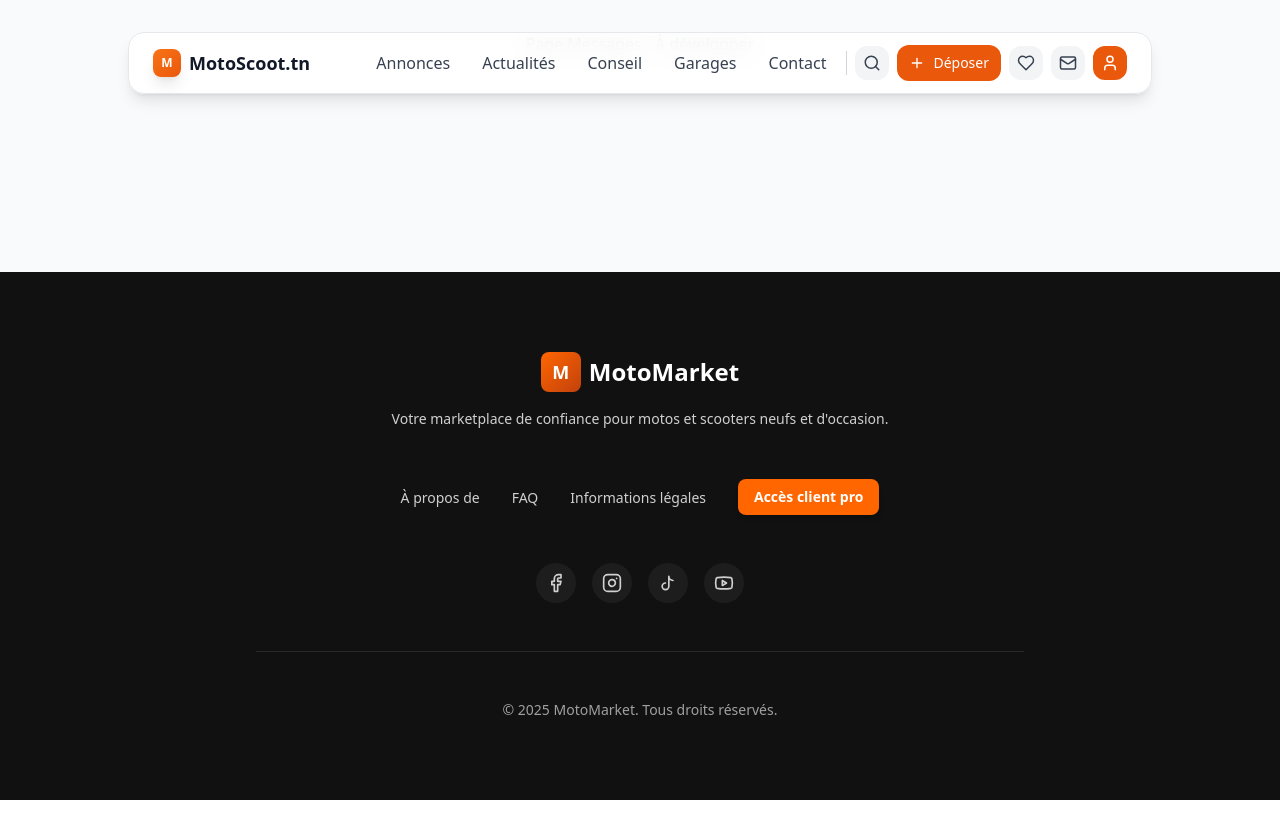
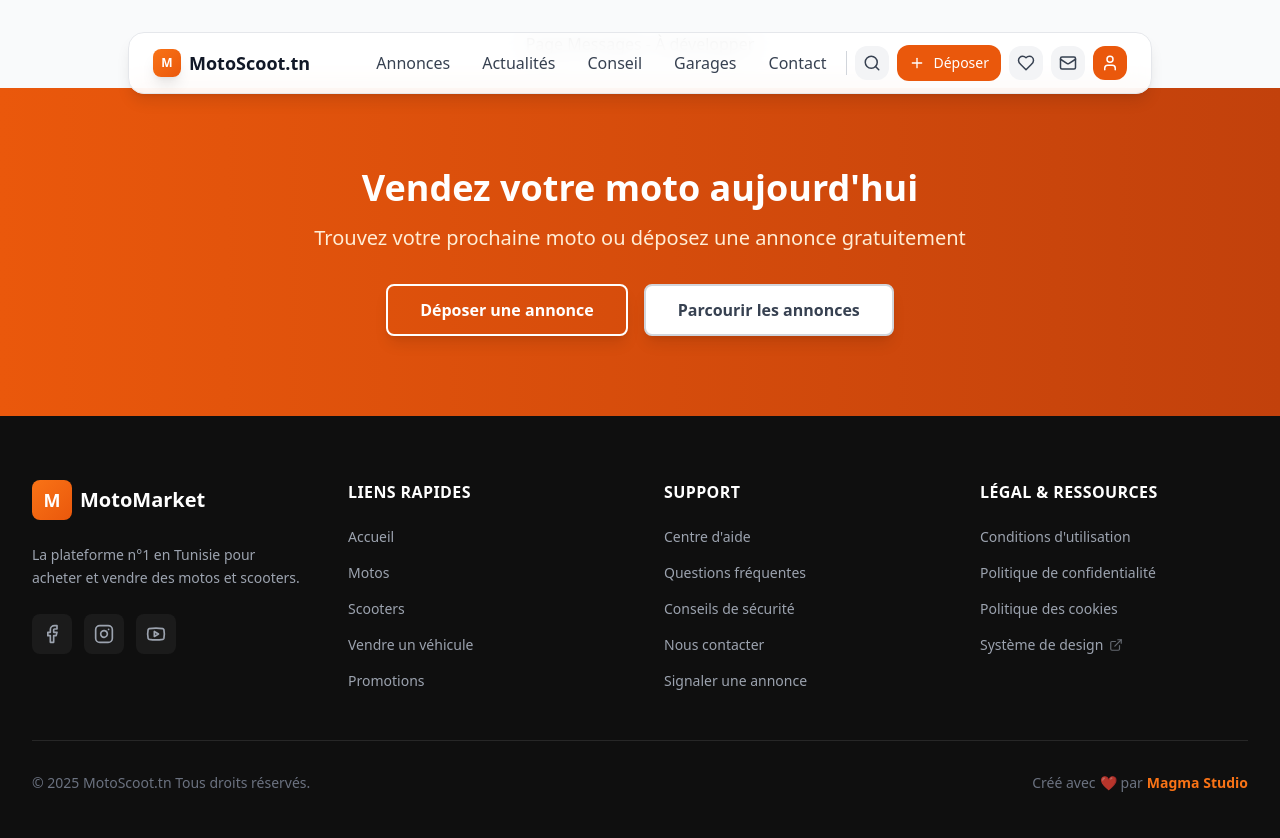
Before and after one commit to Mahdux/MotoScoot, a React (Vite) app: page /messages in a window 1280 px wide. Shown: the top 838 px of the page. Before the commit the page ends 800 px from the top, so only its background shows below. Built offline with nearby package versions, Linux system fonts and the light colour scheme.

Commit message:
Updated Footer.tsx

```diff
--- a/src/components/layout/Footer.tsx
+++ b/src/components/layout/Footer.tsx
@@ -1,30 +1,31 @@
 import React from 'react';
 import { Link } from 'react-router-dom';
-import { Facebook, Instagram, Youtube } from 'lucide-react';
-
-const TikTokIcon = ({ size, className }: { size: number; className: string }) => (
-  <svg
-    width={size}
-    height={size}
-    viewBox="0 0 24 24"
-    fill="none"
-    stroke="currentColor"
-    strokeWidth="2"
-    strokeLinecap="round"
-    strokeLinejoin="round"
-    className={className}
-  >
-    <path d="M9 12a4 4 0 1 0 4 4V4a5 5 0 0 0 5 5" />
-  </svg>
-);
+import { Facebook, Instagram, Youtube, ExternalLink } from 'lucide-react';
+import { Button } from '../ui/Button';
 
 const Footer: React.FC = () => {
   const currentYear = new Date().getFullYear();
 
-  const mainLinks = [
-    { label: 'À propos de', path: '/about' },
-    { label: 'FAQ', path: '/faq' },
-    { label: 'Informations légales', path: '/legal' },
+  const quickLinks = [
+    { label: 'Accueil', path: '/' },
+    { label: 'Motos', path: '/search?category=motos' },
+    { label: 'Scooters', path: '/search?category=scooters' },
+    { label: 'Vendre un véhicule', path: '/deposit' },
+    { label: 'Promotions', path: '/deals' },
+  ];
+
+  const supportLinks = [
+    { label: 'Centre d\'aide', path: '/help' },
+    { label: 'Questions fréquentes', path: '/faq' },
+    { label: 'Conseils de sécurité', path: '/safety' },
+    { label: 'Nous contacter', path: '/contact' },
+    { label: 'Signaler une annonce', path: '/report' },
+  ];
+
+  const legalLinks = [
+    { label: 'Conditions d\'utilisation', path: '/terms' },
+    { label: 'Politique de confidentialité', path: '/privacy' },
+    { label: 'Politique des cookies', path: '/cookies' },
   ];
 
   const socialLinks = [
@@ -39,11 +40,6 @@ const Footer: React.FC = () => {
       url: 'https://instagram.com',
     },
     {
-      icon: TikTokIcon,
-      label: 'TikTok',
-      url: 'https://tiktok.com',
-    },
-    {
       icon: Youtube,
       label: 'YouTube',
       url: 'https://youtube.com',
@@ -51,74 +47,140 @@ const Footer: React.FC = () => {
   ];
 
   return (
-    <footer className="bg-[#111111] text-[#f5f5f5]" role="contentinfo">
-      <div className="mx-auto px-4 sm:px-6 lg:px-8 py-16 sm:py-20">
-        <div className="max-w-3xl mx-auto text-center space-y-12">
-          {/* Logo and Brand Text */}
-          <div className="space-y-4">
-            <Link to="/" className="inline-flex items-center gap-2 group">
-              <div className="w-10 h-10 bg-gradient-to-br from-[#ff6600] to-orange-700 rounded-lg flex items-center justify-center transition-transform group-hover:scale-110">
+    <footer className="bg-[#0F0F0F] text-gray-400">
+      <div className="bg-gradient-to-r from-orange-600 to-orange-700 py-12 sm:py-16 lg:py-20">
+        <div className="max-w-7xl mx-auto px-4 sm:px-6 lg:px-8 text-center">
+          <h2 className="text-2xl sm:text-3xl lg:text-4xl font-bold text-white mb-4">
+            Vendez votre moto aujourd'hui
+          </h2>
+          <p className="text-lg sm:text-xl text-orange-100 mb-8 max-w-2xl mx-auto">
+            Trouvez votre prochaine moto ou déposez une annonce gratuitement
+          </p>
+          <div className="flex flex-col sm:flex-row gap-4 justify-center items-center">
+            <Link to="/deposit">
+              <Button variant="outline" size="lg" className="w-full sm:w-auto shadow-lg hover:shadow-xl">
+                Déposer une annonce
+              </Button>
+            </Link>
+            <Link to="/search">
+              <Button variant="secondary" size="lg" className="w-full sm:w-auto shadow-lg hover:shadow-xl">
+                Parcourir les annonces
+              </Button>
+            </Link>
+          </div>
+        </div>
+      </div>
+
+      <div className="max-w-7xl mx-auto px-4 sm:px-6 lg:px-8 py-12 lg:py-16">
+        <div className="grid grid-cols-1 sm:grid-cols-2 lg:grid-cols-4 gap-8 lg:gap-12 mb-12">
+          <div className="space-y-6">
+            <Link to="/" className="flex items-center space-x-2 group">
+              <div className="w-10 h-10 bg-gradient-to-br from-orange-500 to-orange-600 rounded-lg flex items-center justify-center transition-transform group-hover:scale-105">
                 <span className="text-white font-bold text-lg">M</span>
               </div>
-              <span className="text-2xl font-bold text-white">MotoMarket</span>
+              <span className="text-xl font-bold text-white">MotoMarket</span>
             </Link>
-            <p className="text-[#d0d0d0] text-sm leading-relaxed max-w-2xl mx-auto">
-              Votre marketplace de confiance pour motos et scooters neufs et d'occasion.
+
+            <p className="text-sm leading-relaxed">
+              La plateforme n°1 en Tunisie pour acheter et vendre des motos et scooters.
             </p>
+
+            <div className="flex items-center space-x-3">
+              {socialLinks.map((social, index) => {
+                const Icon = social.icon;
+                return (
+                  <a
+                    key={index}
+                    href={social.url}
+                    target="_blank"
+                    rel="noopener noreferrer"
+                    aria-label={social.label}
+                    className="p-2.5 bg-white/5 rounded-lg transition-all duration-200 hover:bg-orange-600 hover:scale-110 focus:outline-none focus:ring-2 focus:ring-orange-500"
+                  >
+                    <Icon size={20} className="text-gray-400 hover:text-white transition-colors" />
+                  </a>
+                );
+              })}
+            </div>
           </div>
 
-          {/* Main Navigation Links */}
-          <nav aria-label="Footer navigation">
-            <ul className="flex flex-col sm:flex-row justify-center items-center gap-6 sm:gap-8 mb-8">
-              {mainLinks.map((link, index) => (
+          <div>
+            <h3 className="text-white font-semibold text-base mb-5 uppercase tracking-wide">
+              Liens rapides
+            </h3>
+            <ul className="space-y-3">
+              {quickLinks.map((link, index) => (
                 <li key={index}>
                   <Link
                     to={link.path}
-                    className="text-[#d0d0d0] hover:text-[#ff6600] transition-colors duration-200 text-sm font-medium"
+                    className="text-sm hover:text-orange-500 transition-colors duration-200 inline-block hover:translate-x-1 transform"
                   >
                     {link.label}
                   </Link>
                 </li>
               ))}
-              {/* Emphasized Pro Client Access Link */}
+            </ul>
+          </div>
+
+          <div>
+            <h3 className="text-white font-semibold text-base mb-5 uppercase tracking-wide">
+              Support
+            </h3>
+            <ul className="space-y-3">
+              {supportLinks.map((link, index) => (
+                <li key={index}>
+                  <Link
+                    to={link.path}
+                    className="text-sm hover:text-orange-500 transition-colors duration-200 inline-block hover:translate-x-1 transform"
+                  >
+                    {link.label}
+                  </Link>
+                </li>
+              ))}
+            </ul>
+          </div>
+
+          <div>
+            <h3 className="text-white font-semibold text-base mb-5 uppercase tracking-wide">
+              Légal & Ressources
+            </h3>
+            <ul className="space-y-3">
+              {legalLinks.map((link, index) => (
+                <li key={index}>
+                  <Link
+                    to={link.path}
+                    className="text-sm hover:text-orange-500 transition-colors duration-200 inline-block hover:translate-x-1 transform"
+                  >
+                    {link.label}
+                  </Link>
+                </li>
+              ))}
               <li>
-                <Link
-                  to="/pro"
-                  className="inline-flex items-center px-4 py-2 bg-[#ff6600] text-white rounded-lg font-semibold text-sm hover:bg-orange-700 transition-all duration-200 shadow-md hover:shadow-lg hover:scale-105 focus:outline-none focus:ring-2 focus:ring-offset-2 focus:ring-offset-[#111111] focus:ring-[#ff6600]"
-                  aria-label="Accès client professionnel"
+                <a
+                  href="https://www.figma.com/design/design-system-magma-studio"
+                  target="_blank"
+                  rel="noopener noreferrer"
+                  className="text-sm hover:text-orange-500 transition-colors duration-200 inline-flex items-center gap-1.5 hover:translate-x-1 transform"
                 >
-                  Accès client pro
-                </Link>
+                  <span>Système de design</span>
+                  <ExternalLink size={14} className="opacity-60" />
+                </a>
               </li>
             </ul>
-          </nav>
+          </div>
+        </div>
 
-          {/* Social Media Icons */}
-          <div className="flex justify-center items-center gap-4">
-            {socialLinks.map((social, index) => {
-              const Icon = social.icon;
-              return (
-                <a
-                  key={index}
-                  href={social.url}
-                  target="_blank"
-                  rel="noopener noreferrer"
-                  aria-label={`Follow us on ${social.label}`}
-                  className="inline-flex items-center justify-center w-10 h-10 rounded-full bg-white/5 text-[#d0d0d0] hover:bg-[#ff6600] hover:text-white transition-all duration-200 hover:scale-110 focus:outline-none focus:ring-2 focus:ring-[#ff6600]"
-                >
-                  <Icon size={20} />
-                </a>
-              );
-            })}
+        <div className="border-t border-white/10 pt-8">
+          <div className="flex flex-col sm:flex-row justify-between items-center space-y-4 sm:space-y-0">
+            <p className="text-sm text-gray-500 text-center sm:text-left">
+              © {currentYear} MotoScoot.tn Tous droits réservés.
+            </p>
+            <p className="text-sm text-gray-500 flex items-center">
+              Créé avec{' '}
+              <span className="text-red-500 mx-1 animate-pulse" aria-label="amour">❤️</span>{' '}
+              par <span className="text-orange-500 font-semibold ml-1">Magma Studio</span>
+            </p>
           </div>
-
-          {/* Divider */}
-          <div className="h-px bg-white/10" />
-
-          {/* Copyright */}
-          <p className="text-[#a0a0a0] text-sm">
-            © {currentYear} MotoMarket. Tous droits réservés.
-          </p>
         </div>
       </div>
     </footer>
```
